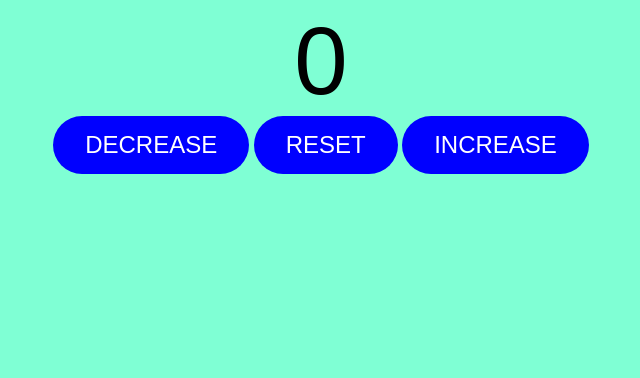
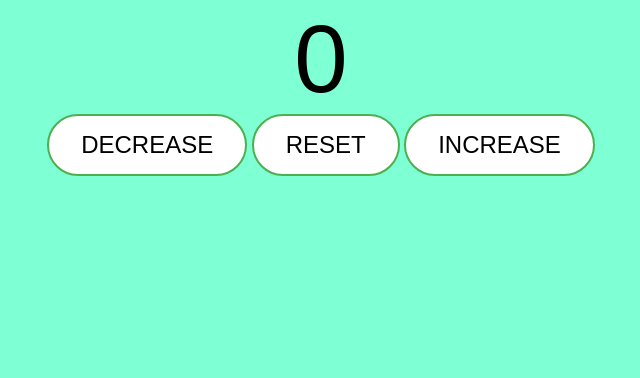
Before and after one commit to ikarpushyn/counter, a plain HTML site: page index.html in a window 1280 px wide. Shown: the part 438-816 px from the top of the page, without its empty margins (319-959 px from the left). Drawn offline with Linux system fonts and the light colour scheme.

Commit message:
chenge button style

```diff
--- a/style.css
+++ b/style.css
@@ -24,9 +24,10 @@ body {
 }
 
 .btn{
-  background-color: blue; /* Green */
-  border: none;
-  color: white;
+  background-color: white;
+  color: black;
+  border: 2px solid #4CAF50;
+
   padding: 15px 32px;
   text-align: center;
   text-decoration: none;
@@ -40,7 +41,6 @@ body {
 }
 .btn:hover {
   background-color: #4CAF50; /* Green */
-  color: white;
   box-shadow: 0 12px 16px 0 rgba(0,0,0,0.24), 0 17px 50px 0 rgba(0,0,0,0.19);
 
 }
```
